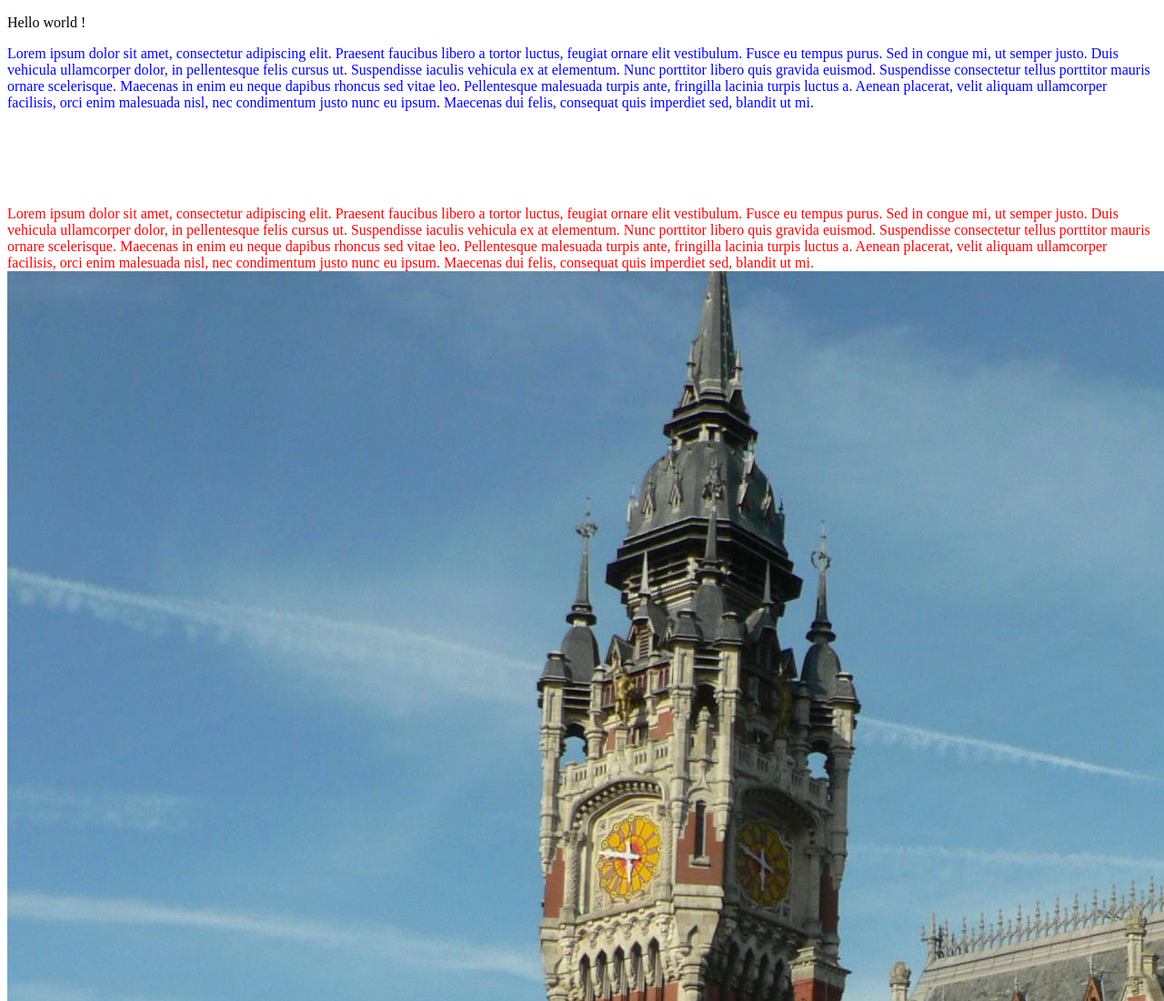
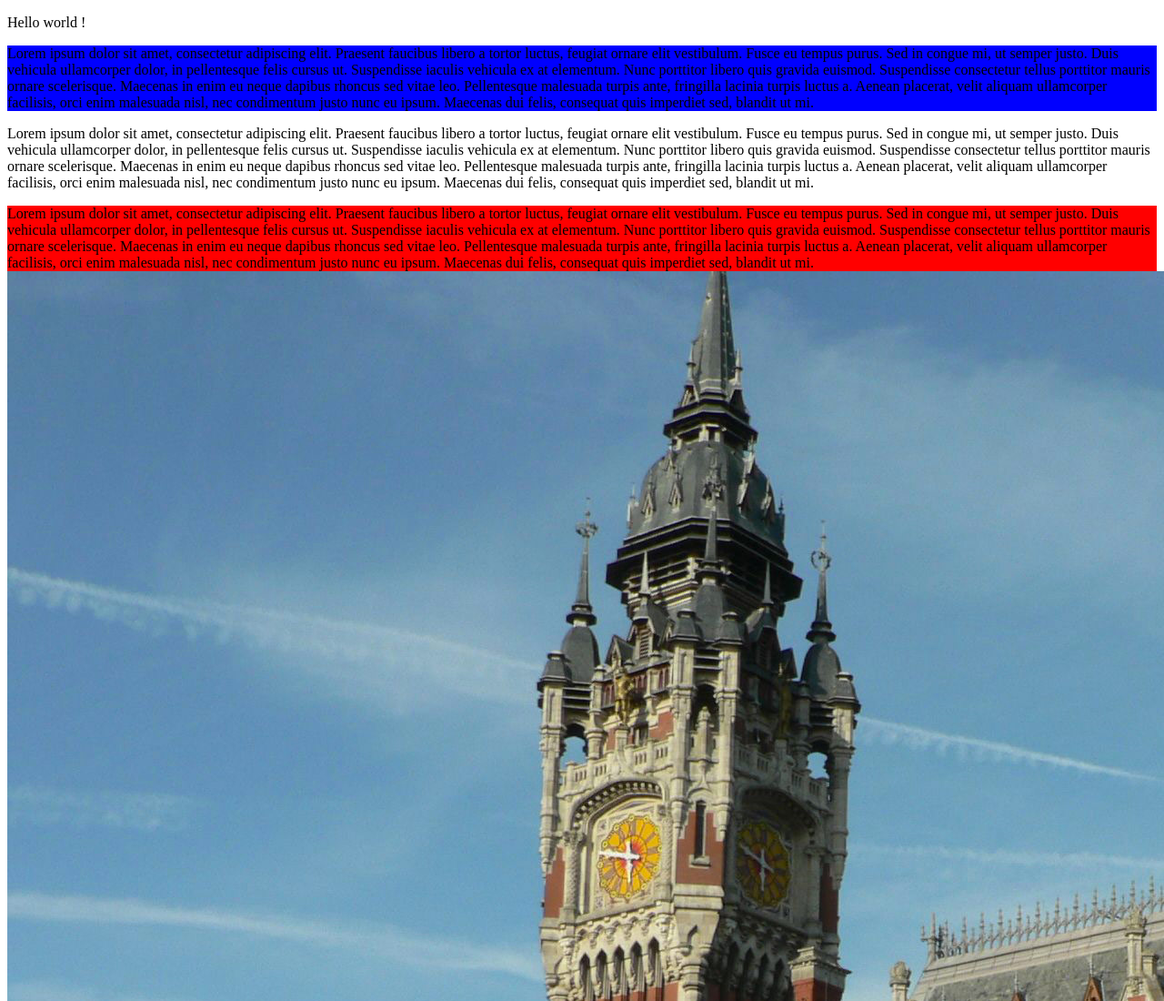
Before and after one commit to yaziid/Dev_mobile, a plain HTML site: page index.html in a window 1280 px wide. Shown: the top 1100 px of the page at 91% size. Drawn offline with Linux system fonts and the light colour scheme.

Commit message:
modif fichier css

```diff
--- a/css/style.css
+++ b/css/style.css
@@ -1,11 +1,11 @@
 #one{
-	color: blue;
+	background-color: blue;
 }
 
 #two{
-	color: white;
+	background-color: white;
 }
 
 #three{
-	color: red;
+	background-color: red;
 }
```
